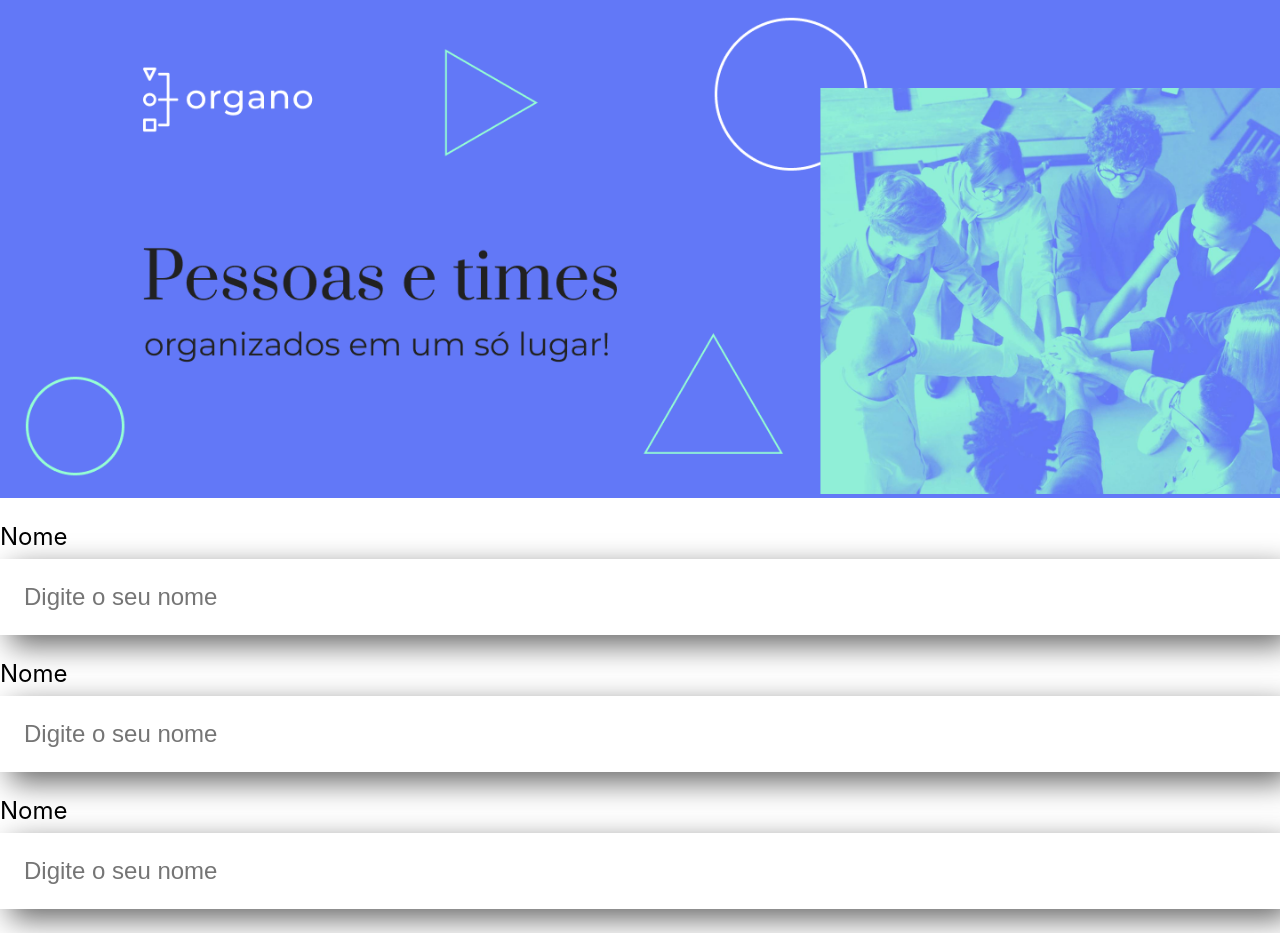
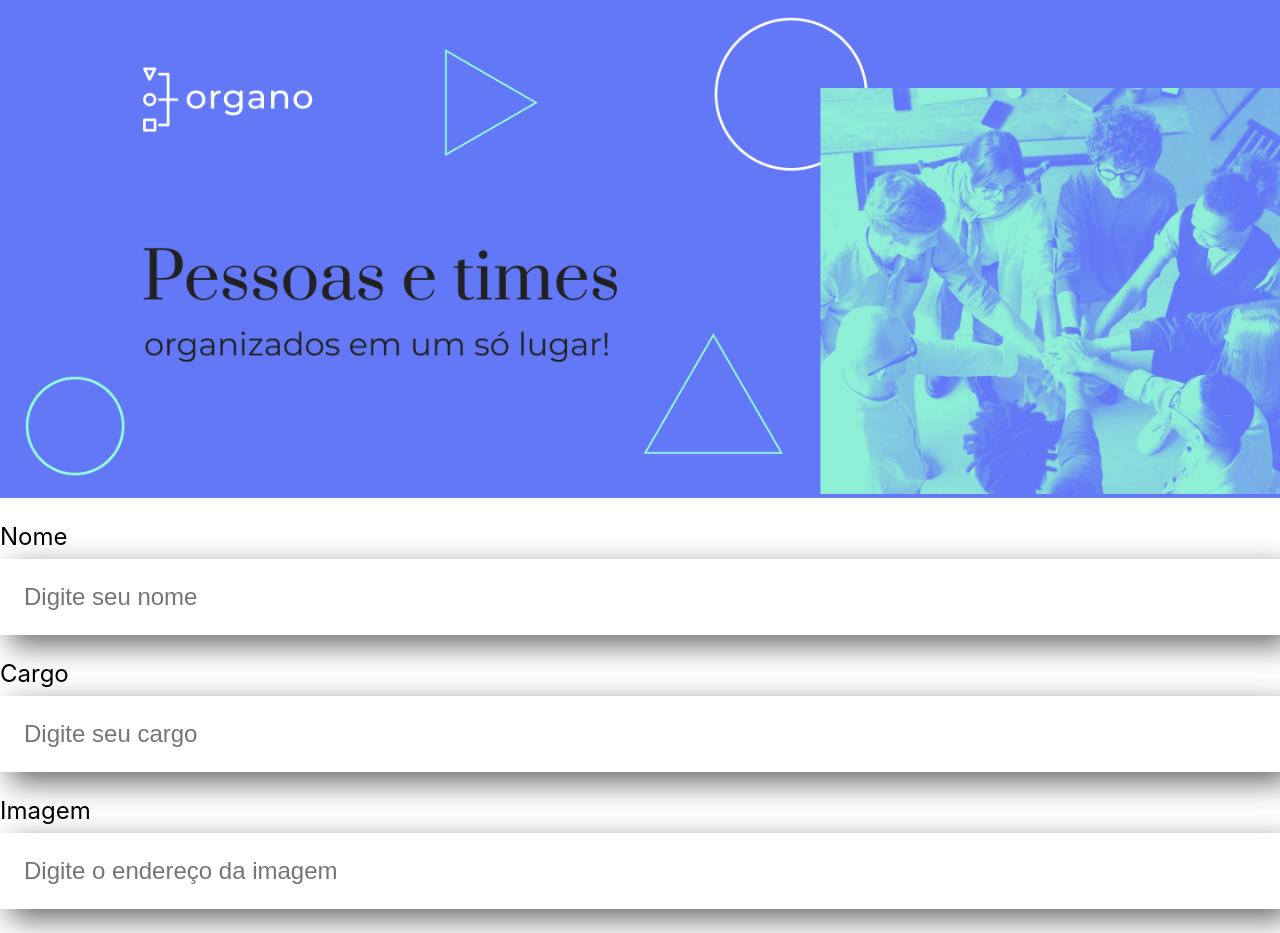
Before and after one commit to gbrllcavichion/organo, a React (Create React App) app: page / in a window 1280 px wide. Built offline with nearby package versions, Linux system fonts and the light colour scheme.

Commit message:
⚡️ Using placeholder

```diff
--- a/src/App.js
+++ b/src/App.js
@@ -5,9 +5,9 @@
   return (
     <div className="App">
       <Banner/>
-      <CampoTexto label="Nome"/>
-      <CampoTexto label="Cargo"/>
-      <CampoTexto label="Imagem"/>
+      <CampoTexto label="Nome" placeholder="Digite seu nome"/>
+      <CampoTexto label="Cargo" placeholder="Digite seu cargo"/>
+      <CampoTexto label="Imagem" placeholder="Digite o endereço da imagem"/>
     </div>
   );
 }
--- a/src/components/CampoTexto/index.js
+++ b/src/components/CampoTexto/index.js
@@ -1,10 +1,13 @@
 import './CampoTexto.css'
 
-const CampoTexto = () => {
+const CampoTexto = (props) => {
+
+    const placeholderModificada = '${props.placeholder}...'
+
     return (
         <div className="campo-texto">
-            <label>Nome</label>
-            <input placeholder='Digite o seu nome'/>
+            <label>{props.label}</label>
+            <input placeholder={props.placeholder}/>
         </div>
     )
 }
--- a/src/index.js
+++ b/src/index.js
@@ -6,6 +6,6 @@
 const root = ReactDOM.createRoot(document.getElementById('root'));
 root.render(
   <React.StrictMode>
-    <App />
+    <App/>
   </React.StrictMode>
 );
```
